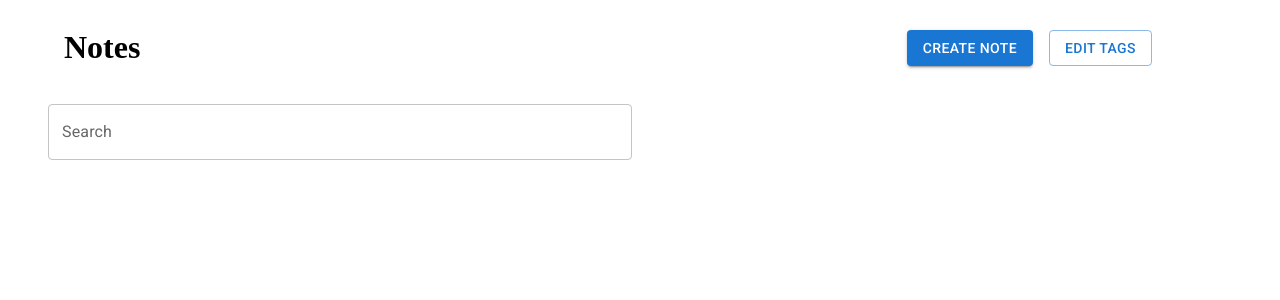
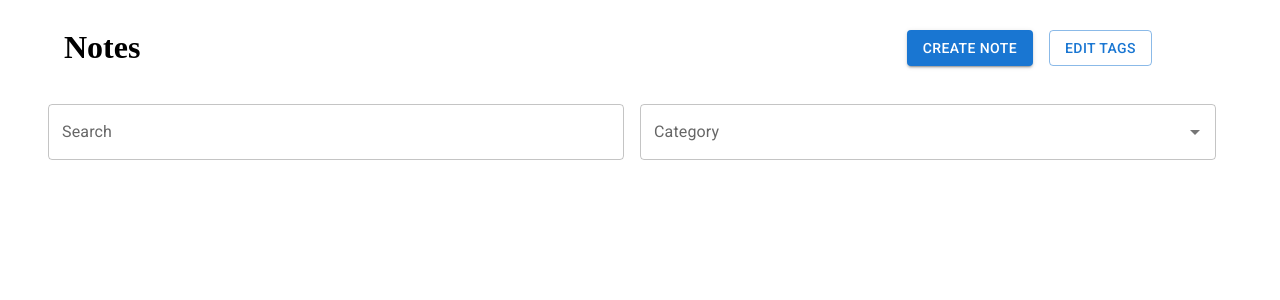
Before and after one commit to tomasesquivelgc/Note-Taking-App, a React (Vite) app: page / in a window 1280 px wide. Shown: the top 300 px of the page. Built offline with nearby package versions, Linux system fonts and the light colour scheme.

Commit message:
show available tags and update state to selected tags

```diff
--- a/src/App.tsx
+++ b/src/App.tsx
@@ -53,7 +53,7 @@ function App() {
   return (
     <>
       <Routes>
-        <Route path="/" element={<NoteList />} />
+        <Route path="/" element={<NoteList availableTags={tags} />} />
         <Route path="/new" element={<NewNote onSubmit={onCreateNote} onAddTag={addTag} availableTags={tags} />} />
         <Route path="/:id">
           <Route index element={<h1>Show</h1>} />
--- a/src/components/NoteList.tsx
+++ b/src/components/NoteList.tsx
@@ -1,7 +1,14 @@
-import { Grid, Stack, Button, Container, Box, TextField } from "@mui/material";
+import { Grid, Stack, Button, Container, Box, TextField, Autocomplete } from "@mui/material";
 import { Link } from "react-router-dom";
+import { useState } from "react";
+import { Tag } from "../App";
 
-export function NoteList() {
+type NoteListProps = {
+  availableTags: Tag[]
+}
+
+export function NoteList({ availableTags }: NoteListProps) {
+  const [selectedTags, setSelectedTags] = useState<Tag[]>([]);
   return (
     <Container>
       <Grid container spacing={2} alignItems="center">
@@ -20,7 +27,7 @@ export function NoteList() {
             </Button>
           </Stack>
         </Grid>
-        <Box component="form" width="100%">
+        <Box component="form" width="100%" display="flex" gap={2}>
           <Grid item xs={6}>
             <TextField
               label="Search"
@@ -28,11 +35,27 @@ export function NoteList() {
               fullWidth
               margin="normal"
             />
-
           </Grid>
           <Grid item xs={6}>
+          <Autocomplete
+            multiple
+            id="note-tags"
+            options={availableTags}
+            getOptionLabel={(tag) => tag.label}
+            onChange={(_, value) => {
+              setSelectedTags(value)
+            }}
 
-
+            renderInput={(params) => (
+              <TextField
+                {...params}
+                label="Category"
+                variant="outlined"
+                margin="normal"
+                fullWidth
+              />
+            )}
+          />
           </Grid>
         </Box>
       </Grid>
```
